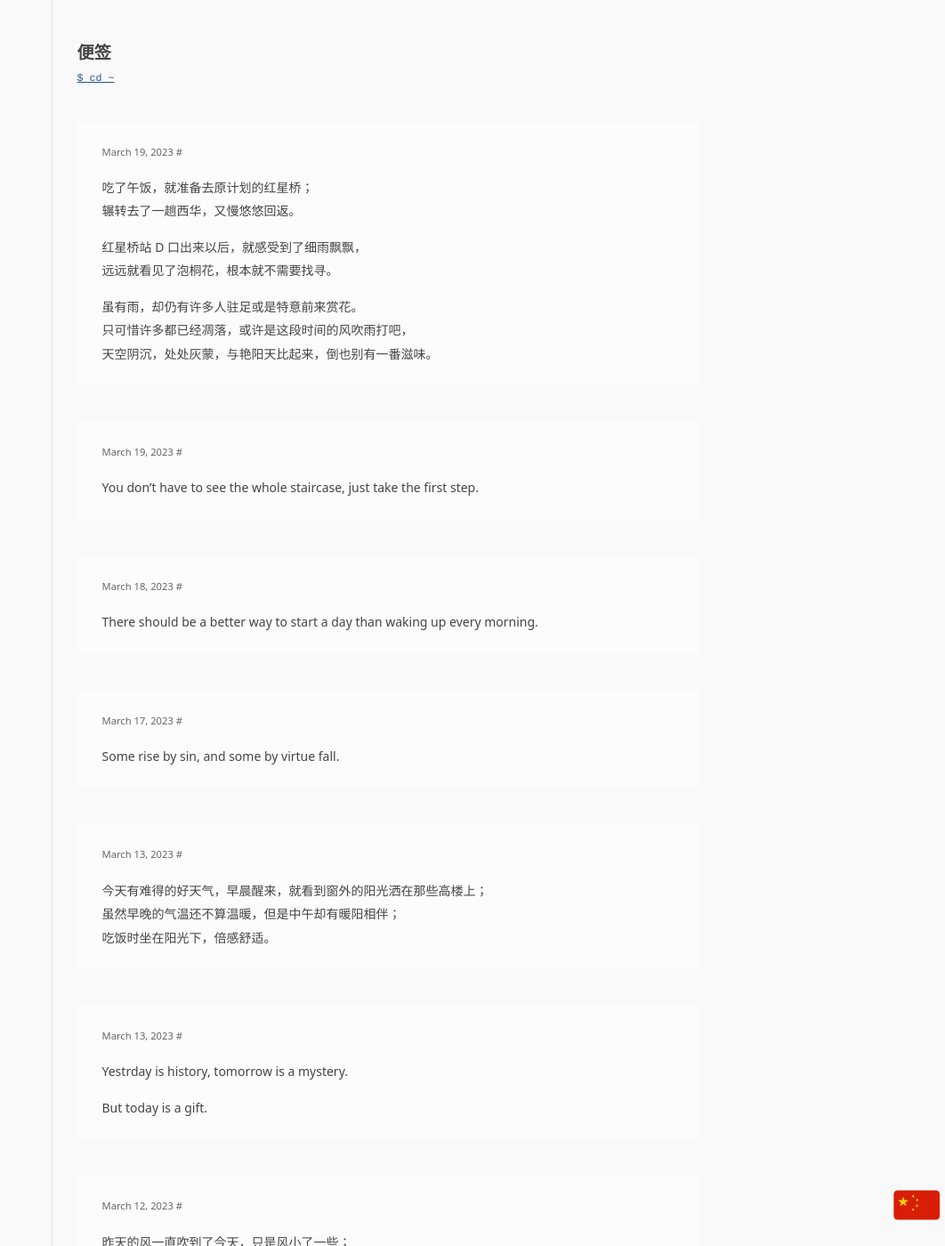
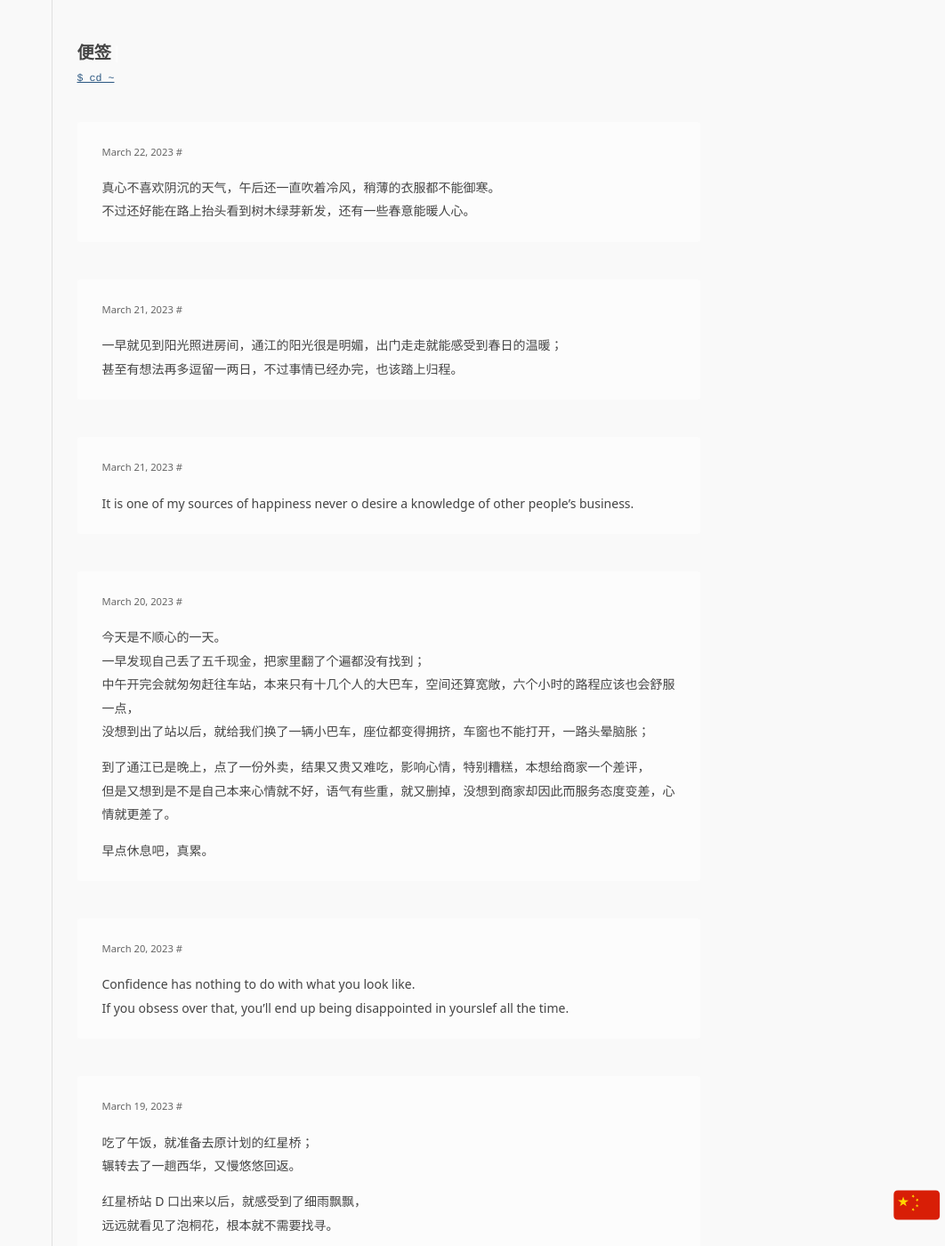
Before and after one commit to Sansuiz/sansuiz.github.io, a Jekyll site: the page built from notes.html, in a window 1280 px wide and 1400 px high. Shown: the whole window at 89% size, without its empty margins (218-1280 px from the left). Built offline with Jekyll 4.4.1, drawn with Linux system fonts in a browser that asks for light colours; comment, search, counter and statistics services are not loaded.

Commit message:
Update notes.yml

```diff
--- a/_data/notes.yml
+++ b/_data/notes.yml
@@ -1,3 +1,34 @@
+- date: 2023/03/22 20:00
+  content: |
+    真心不喜欢阴沉的天气，午后还一直吹着冷风，稍薄的衣服都不能御寒。
+    不过还好能在路上抬头看到树木绿芽新发，还有一些春意能暖人心。
+
+- date: 2023/03/21 20:00
+  content: |
+    一早就见到阳光照进房间，通江的阳光很是明媚，出门走走就能感受到春日的温暖；
+    甚至有想法再多逗留一两日，不过事情已经办完，也该踏上归程。
+
+- date: 2023/03/21 08:00
+  content: |
+    It is one of my sources of happiness never o desire a knowledge of other people's business.
+
+- date: 2023/03/20 20:00
+  content: |
+    今天是不顺心的一天。
+    一早发现自己丢了五千现金，把家里翻了个遍都没有找到；
+    中午开完会就匆匆赶往车站，本来只有十几个人的大巴车，空间还算宽敞，六个小时的路程应该也会舒服一点，
+    没想到出了站以后，就给我们换了一辆小巴车，座位都变得拥挤，车窗也不能打开，一路头晕脑胀；
+
+    到了通江已是晚上，点了一份外卖，结果又贵又难吃，影响心情，特别糟糕，本想给商家一个差评，
+    但是又想到是不是自己本来心情就不好，语气有些重，就又删掉，没想到商家却因此而服务态度变差，心情就更差了。
+
+    早点休息吧，真累。
+
+- date: 2023/03/20 08:00
+  content: |
+    Confidence has nothing to do with what you look like.
+    If you obsess over that, you'll end up being disappointed in yourslef all the time.
+
 - date: 2023/03/19 20:00
   content: |
     吃了午饭，就准备去原计划的红星桥；
```
